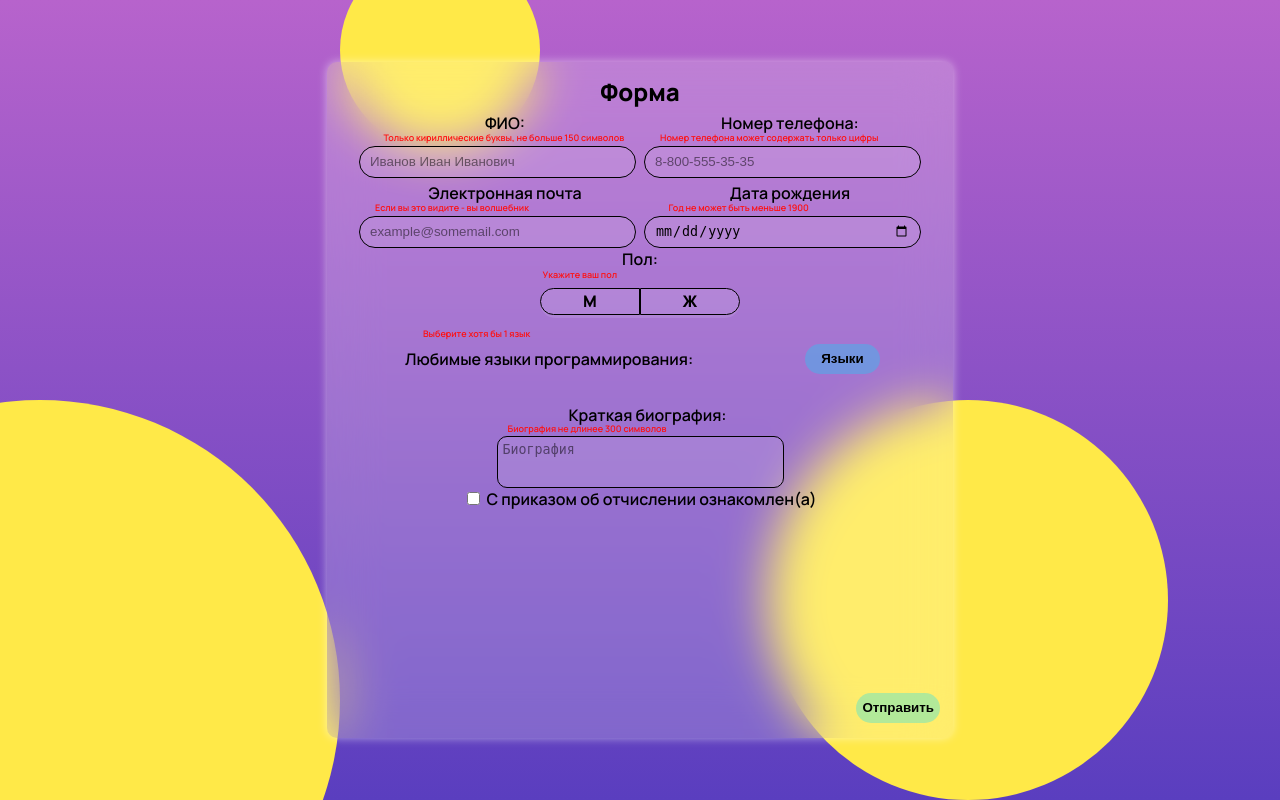
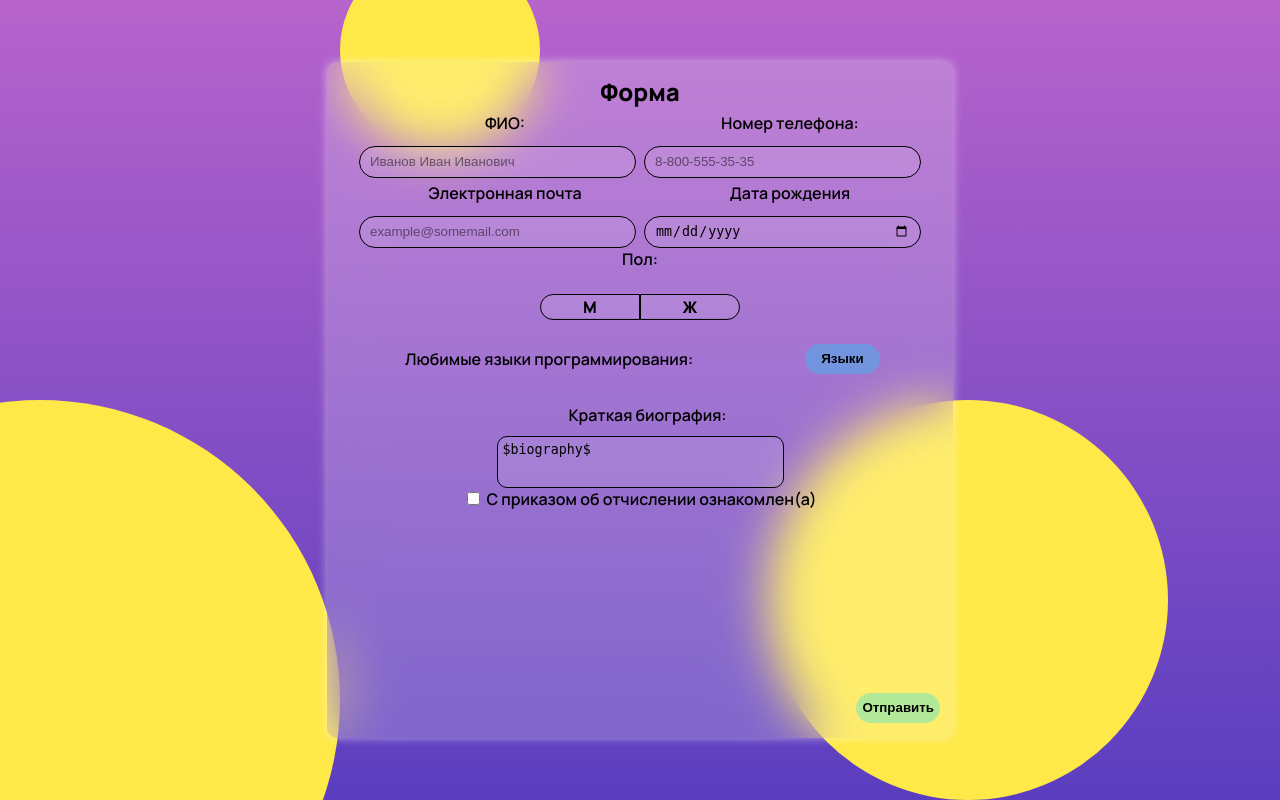
Before and after one commit to Offly123/web-backend, a PHP site: page /page.html in a window 1280 px wide. Run offline with PHP 8.4, Linux system fonts and the light colour scheme.

Commit message:
смысла нет

```diff
--- a/4/page.html
+++ b/4/page.html
@@ -32,37 +32,43 @@
             <div class="element">
                 <label>
                     ФИО:
-                    <p class="error-text" $fullNameError>
+                    <p class="error-text" $fullNameError$>
                         Только кириллические буквы, не больше 150 символов
                     </p>
                 </label>
-                <input type="text" name="fullName" placeholder="Иванов Иван Иванович" required>
+                <input type="text" name="fullName" placeholder="Иванов Иван Иванович" required $fullName$ $fullNameErrorBorder$>
             </div>
 
             <div class="element">
                 <label>Номер телефона:</label>
-                <p class="error-text" $phoneNumberError>
+                <p class="error-text"
+                $phoneNumberError$>
                     Номер телефона может содержать только цифры
                 </p>
-                <input type="phone" name="phoneNumber" placeholder="8-800-555-35-35" required>
+                <input type="phone" name="phoneNumber" placeholder="8-800-555-35-35" required
+                $phoneNumber$ $phoneNumberErrorBorder$>
             </div>
 
             <div class="element">
                 <label>Электронная почта</label>
-                <p class="error-text" $emailAddressError>
+                <p class="error-text"
+                $emailAddressError$>
                     Если вы это видите - вы волшебник
                 </p>
-                <input type="email" name="emailAddress" placeholder="example@somemail.com" required>
+                <input type="email" name="emailAddress" placeholder="example@somemail.com" required
+                $emailAddress$ $emailAddressErrorBorder$>
             </div>
 
             <div class="element">
                 <label>
                     Дата рождения
-                    <p class="error-text" $birthDateError>
+                    <p class="error-text"
+                    $birthDateError$>
                         Год не может быть меньше 1900
                     </p>
                 </label>
-                <input type="date" name="birthDate" required>
+                <input type="date" name="birthDate" required
+                $birthDate$ $birthDateErrorBorder$>
             </div>
 
             <div class="element radio">
@@ -74,19 +80,24 @@
                 </div>
 
 
-                <div class="radio-buttons-wrapper">
+                <div class="radio-buttons-wrapper"
+                $sexBorder$>
 
-                    <div class="btn-wrapper">
-                        <input name="sex" type="radio" id="radio1" class="radio-btn" value="male">
+                    <div class="btn-wrapper"
+                    $sexBorder$>
+                        <input name="sex" type="radio" id="radio1" class="radio-btn" value="male"
+                        $sexMale$>
                         <label for="radio1" tabindex="0">М</label>
                     </div>
 
-                    <p class="error-text-sex error-text" $sexError>
+                    <p class="error-text-sex error-text"
+                    $sexError$>
                         Укажите ваш пол
                     </p>
 
-                    <div class="btn-wrapper">
-                        <input name="sex" type="radio" id="radio2" class="radio-btn" value="female">
+                    <div class="btn-wrapper" $sexBorder$>
+                        <input name="sex" type="radio" id="radio2" class="radio-btn" value="female"
+                        $sexFemale$>
                         <label class="TEST" for="radio2" tabindex="0">Ж</label>
                     </div>
 
@@ -95,8 +106,10 @@
             </div>
 
             <div class="languages">
-                <label>
-                    <p class="error-text-languages error-text" $languageError>
+                <label
+                $languageErrorBorder$>
+                    <p class="error-text-languages error-text"
+                    $languageError$>
                         Выберите хотя бы 1 язык
                     </p>
                     Любимые языки программирования:
@@ -105,51 +118,63 @@
                     <button class="dont-close" id="toggle-languages" type="button">Языки</button>
                     <ul class="language-list">
                         <li class="dont-close">
-                            <input class="dont-close" id="language1" name="language" type="checkbox" value="1">
+                            <input class="dont-close" id="language1" name="language" type="checkbox" value="1"
+                            $language1$>
                             <label class="dont-close" for="language1" tabindex="0">Pascal</label>
                         </li>
                         <li class="dont-close">
-                            <input class="dont-close" id="language2" name="language" type="checkbox" value="2">
+                            <input class="dont-close" id="language2" name="language" type="checkbox" value="2"
+                            $language2$>
                             <label class="dont-close" for="language2" tabindex="0">C</label>
                         </li>
                         <li class="dont-close">
-                            <input class="dont-close" id="language3" name="language" type="checkbox" value="3">
+                            <input class="dont-close" id="language3" name="language" type="checkbox" value="3"
+                            $language3$>
                             <label class="dont-close" for="language3" tabindex="0">C++</label>
                         </li>
                         <li class="dont-close">
-                            <input class="dont-close" id="language4" name="language" type="checkbox" value="4">
+                            <input class="dont-close" id="language4" name="language" type="checkbox" value="4"
+                            $language4$>
                             <label class="dont-close" for="language4" tabindex="0">JavaScript</label>
                         </li>
                         <li class="dont-close">
-                            <input class="dont-close" id="language5" name="language" type="checkbox" value="5">
+                            <input class="dont-close" id="language5" name="language" type="checkbox" value="5"
+                            $language5$>
                             <label class="dont-close" for="language5" tabindex="0">PHP</label>
                         </li>
                         <li class="dont-close">
-                            <input class="dont-close" id="language6" name="language" type="checkbox" value="6">
+                            <input class="dont-close" id="language6" name="language" type="checkbox" value="6"
+                            $language6$>
                             <label class="dont-close" for="language6" tabindex="0">Python</label>
                         </li>
                         <li class="dont-close">
-                            <input class="dont-close" id="language7" name="language" type="checkbox" value="7">
+                            <input class="dont-close" id="language7" name="language" type="checkbox" value="7"
+                            $language7$>
                             <label class="dont-close" for="language7" tabindex="0">Java</label>
                         </li>
                         <li class="dont-close">
-                            <input class="dont-close" id="language8" name="language" type="checkbox" value="8">
+                            <input class="dont-close" id="language8" name="language" type="checkbox" value="8"
+                            $language8$>
                             <label class="dont-close" for="language8" tabindex="0">Haskel</label>
                         </li>
                         <li class="dont-close">
-                            <input class="dont-close" id="language9" name="language" type="checkbox" value="9">
+                            <input class="dont-close" id="language9" name="language" type="checkbox" value="9"
+                            $language9$>
                             <label class="dont-close" for="language9" tabindex="0">Clojure</label>
                         </li>
                         <li class="dont-close">
-                            <input class="dont-close" id="language10" name="language" type="checkbox" value="10">
+                            <input class="dont-close" id="language10" name="language" type="checkbox" value="10"
+                            $language10$>
                             <label class="dont-close" for="language10" tabindex="0">Prolog</label>
                         </li>
                         <li class="dont-close">
-                            <input class="dont-close" id="language11" name="language" type="checkbox" value="11">
+                            <input class="dont-close" id="language11" name="language" type="checkbox" value="11"
+                            $language11$>
                             <label class="dont-close" for="language11" tabindex="0">Scala</label>
                         </li>
                         <li class="dont-close">
-                            <input class="dont-close" id="language12" name="language" type="checkbox" value="12">
+                            <input class="dont-close" id="language12" name="language" type="checkbox" value="12"
+                            $language12$>
                             <label class="dont-close" for="language12" tabindex="0">Go</label>
                         </li>
                     </ul>
@@ -158,10 +183,12 @@
 
             <div class="element" id="biography">
                 <label>Краткая биография:</label>
-                <p class="error-text-biography error-text" $biographyError>
+                <p class="error-text-biography error-text"
+                $biographyError$>
                     Биография не длинее 300 символов
                 </p>
-                <textarea id="mytext" name="biography" placeholder="Биография" required></textarea>
+                <textarea id="mytext" name="biography" placeholder="Биография" required
+                $biographyErrorBorder$>$biography$</textarea>
             </div>
             <div>
                 <input id="agreement" type="checkbox" name="agreement" required>
--- a/4/style.css
+++ b/4/style.css
@@ -184,12 +184,11 @@ form > .main > .element {
   flex-direction: row;
   background-color: rgba(255,255,255, .1);
   border-radius: 100px;
-  height: clamp(20px, 15vw, 30px);
   width: max(200px, 50%)
 }
 
 .btn-wrapper {
-  height: min(100%, 25px);
+  height: 100%;
   width: calc(100% - 20px);
   background-color: none;
   transition: background-color .12s;
@@ -431,7 +430,7 @@ form > .main > .element {
 
 
 .error-text  {
-  /* display: none; */
+  display: none;
   color: #ff1010;
   font-size: clamp(6px, 2.5vw, 9px);
   position: absolute;
```
Also changed, not shown: 3 other files.
